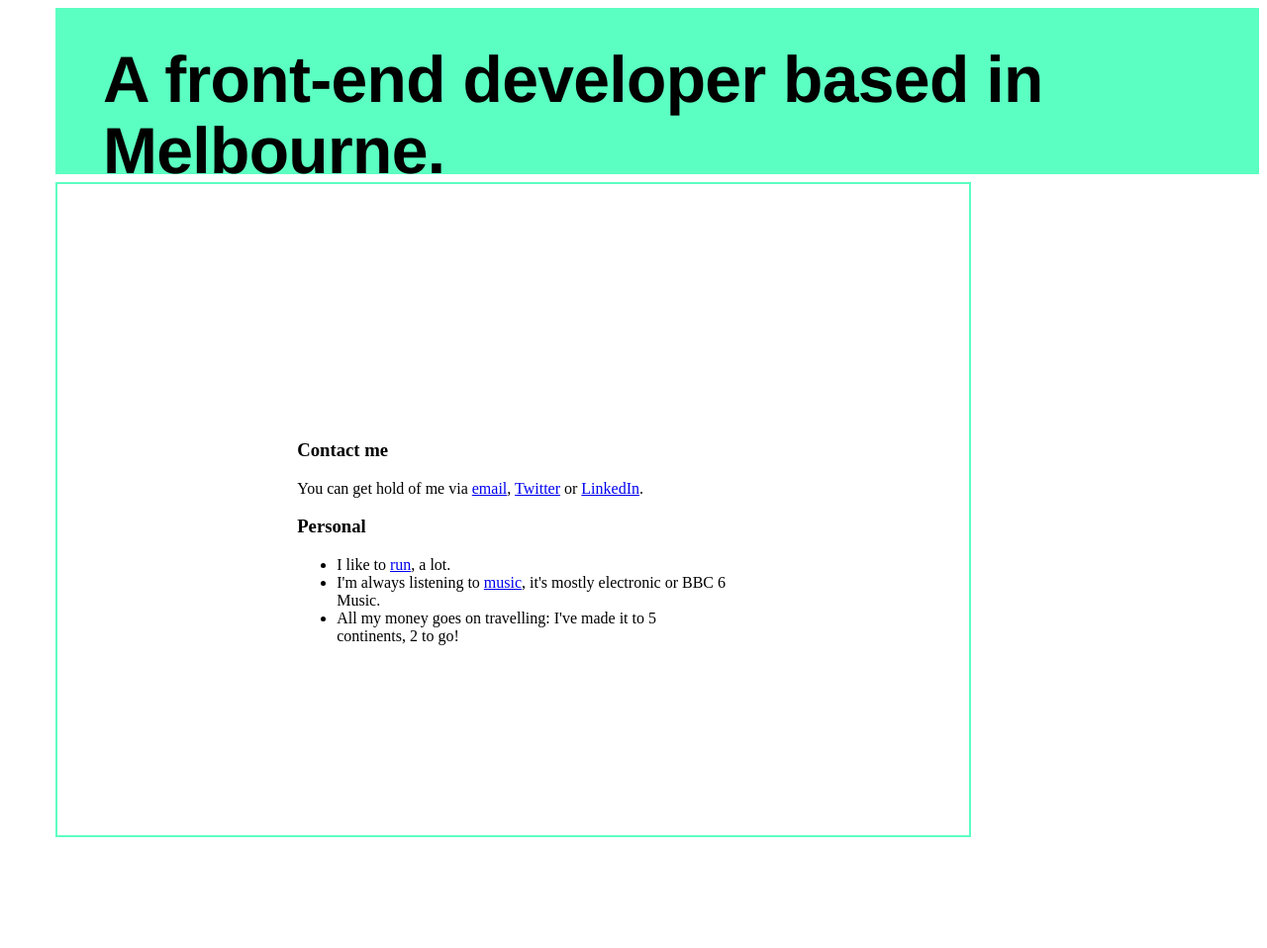
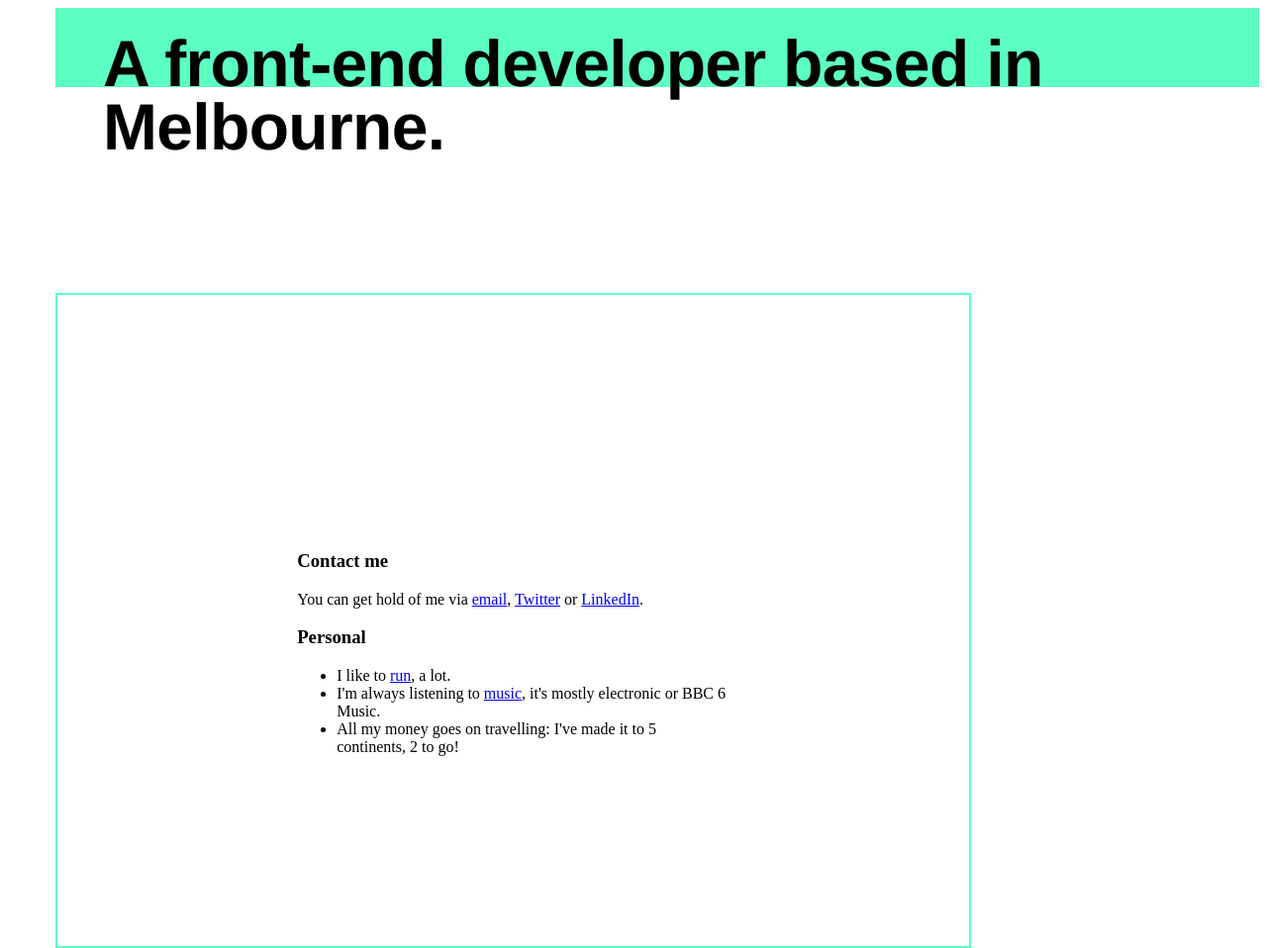
Before and after one commit to jonjhiggins/jon-higgins-2018, a Gatsby site: page /who/who in a window 1280 px wide. Shown: the whole page at 99% size. Before the commit the page ends 918 px from the top, so only its background shows below. Built offline with nearby package versions, Linux system fonts and the light colour scheme; Gatsby itself is replaced by a stand-in of ours; some packages are replaced by stand-ins of ours.

Commit message:
post - adjust heading margins/line-heights

```diff
--- a/src/components/article/index.js
+++ b/src/components/article/index.js
@@ -10,7 +10,6 @@ const Article = styled('div')`
   border: ${rem(2)} solid ${COLOURS.PRIMARY};
   padding-top: ${rem(BASELINE * 15 - 2)};
   padding-bottom: ${rem(BASELINE * 11)};
-  margin-top: -${rem(BASELINE * 5.5)};
   margin-bottom: ${rem(BASELINE * 4)};
   ${BREAKPOINTS.L_MIN} {
     grid-column: 1 / 5;
--- a/src/components/heading-background/index.js
+++ b/src/components/heading-background/index.js
@@ -9,14 +9,13 @@ import { GRID_GUTTER_REM } from '~/src/settings/grid'
 import { BREAKPOINTS } from '~/src/settings/breakpoints'
 import { BASELINE } from '~/src/settings/typography'
 
-const Wrapper = styled('div')({}, () => {
-  const backgroundStyles = {
+const Wrapper = styled('div')({
   paddingTop: rem(BASELINE / 2),
   paddingLeft: rem(BASELINE),
   position: 'relative',
 
   [BREAKPOINTS.L_MIN]: {
-      paddingTop: rem(BASELINE * 2),
+    paddingTop: rem(BASELINE * 1.5),
     paddingLeft: `${GRID_GUTTER_REM.L}`,
     paddingRight: `${GRID_GUTTER_REM.L}`,
   },
@@ -33,25 +32,27 @@ const Wrapper = styled('div')({}, () => {
 
     [BREAKPOINTS.L_MIN]: {
       right: `-${GRID_GUTTER_REM.L}`,
-        bottom: rem(BASELINE),
-        height: 'auto',
     },
   },
-  }
 
-  return backgroundStyles
+  '& > h1': {
+    [BREAKPOINTS.L_MIN]: {
+      lineHeight: rem(BASELINE * 4),
+      padding: 0,
+      marginBottom: rem(BASELINE * 8.5),
+    },
+  },
 })
 
-const HeadingBackground = ({ element, children }) => (
+const HeadingBackground = ({ children }) => (
   <Wrapper>
-    <Heading element={element} marginBottom={5} sizeS={3} sizeL={4}>
+    <Heading element={'h1'} marginBottom={5} sizeS={3} sizeL={4}>
       {children}
     </Heading>
   </Wrapper>
 )
 
 HeadingBackground.propTypes = {
-  element: PropTypes.string,
   children: PropTypes.oneOfType([PropTypes.string, PropTypes.number]),
 }
 
--- a/src/components/site-header/index.js
+++ b/src/components/site-header/index.js
@@ -25,7 +25,8 @@ const Header = styled('header')`
 
   ${BREAKPOINTS.L_MIN} {
     margin: 0 ${GRID_GUTTER_REM.L};
-    padding-bottom: ${rem(BASELINE * 3.5)};
+    min-height: ${rem(BASELINE * 4)};
+    padding-bottom: ${rem(BASELINE * 4)};
   }
 `
 
--- a/src/templates/post.js
+++ b/src/templates/post.js
@@ -12,9 +12,7 @@ export default function Template({ data, transition }) {
   const { frontmatter, html } = markdownRemark
   return (
     <PageWrapper transition={transition}>
-      <HeadingBackground element={'h1'} marginBottom={6}>
-        {frontmatter.title}
-      </HeadingBackground>
+      <HeadingBackground>{frontmatter.title}</HeadingBackground>
       <ArticleWrapper>
         <Article>
           <ArticleContent>
```
Lines whose indentation alone changed are shown as unchanged.
